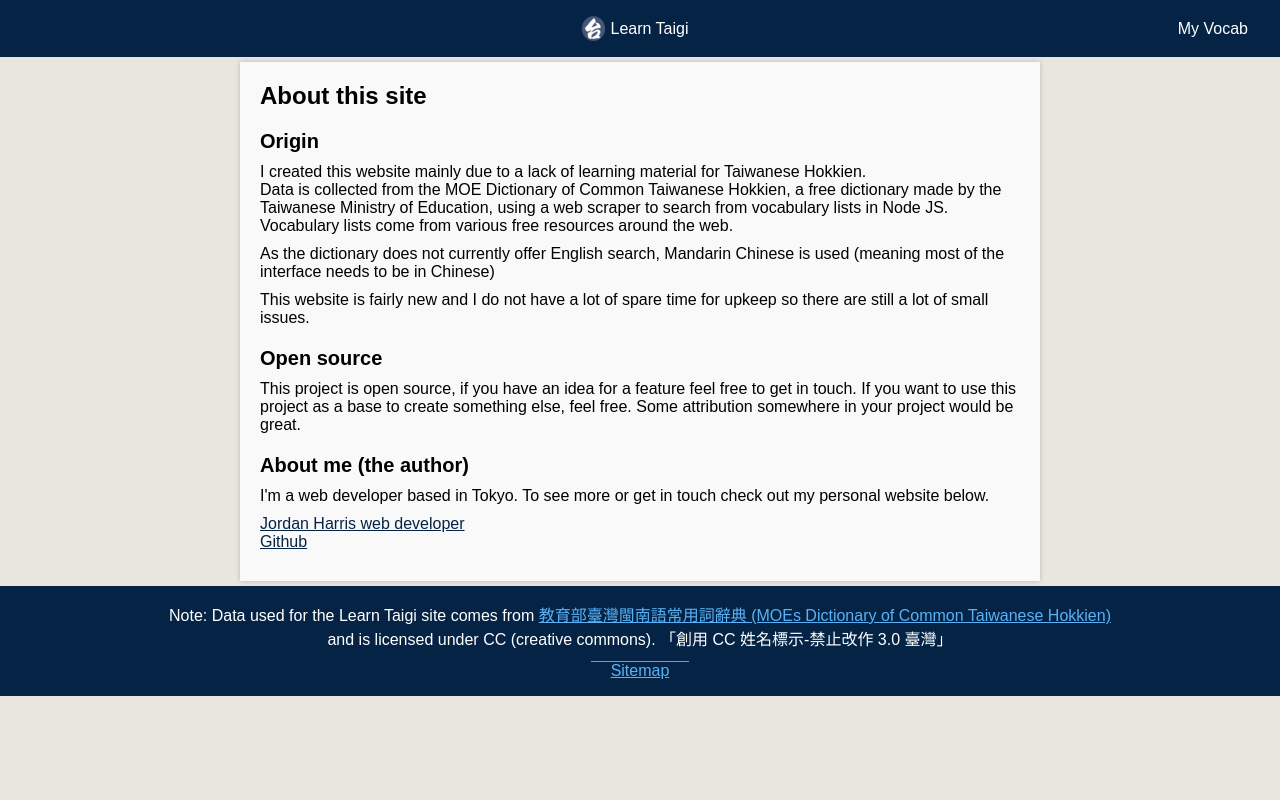
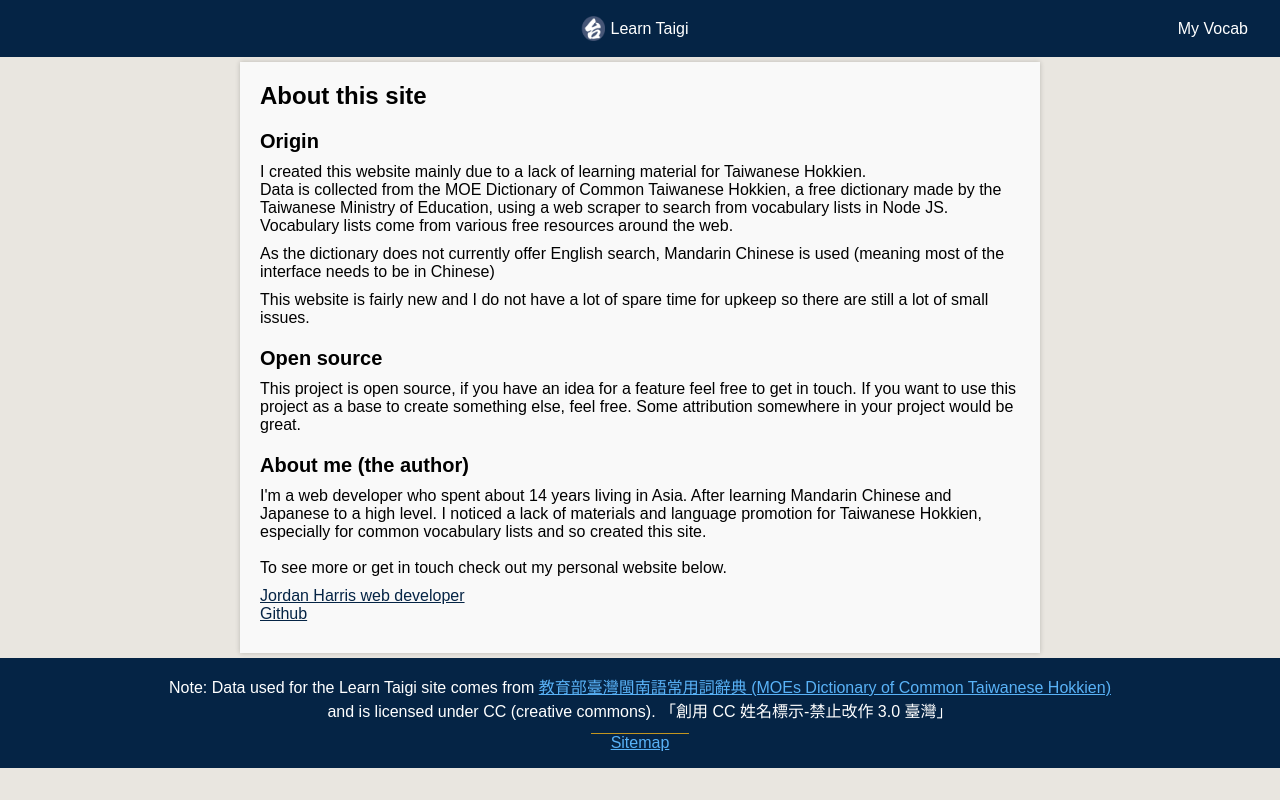
Before and after one commit to jielongjp/study-taigi, a Next.js app: page /about in a window 1280 px wide. Built offline with nearby package versions, Linux system fonts and the light colour scheme.

Commit message:
change content

```diff
--- a/src/pages/about/index.tsx
+++ b/src/pages/about/index.tsx
@@ -31,8 +31,13 @@ export default function About() {
       <StHeading>About me (the author)</StHeading>
 
       <StParagraph>
-        I&apos;m a web developer based in Tokyo. To see more or get in touch
-        check out my personal website below.
+        I&apos;m a web developer who spent about 14 years living in Asia. After
+        learning Mandarin Chinese and Japanese to a high level. I noticed a lack
+        of materials and language promotion for Taiwanese Hokkien, especially
+        for common vocabulary lists and so created this site.
+        <br></br>
+        <br></br>To see more or get in touch check out my personal website
+        below.
       </StParagraph>
       <StParagraph>
         <a href="https://jordharris.com"> Jordan Harris web developer</a>
```
